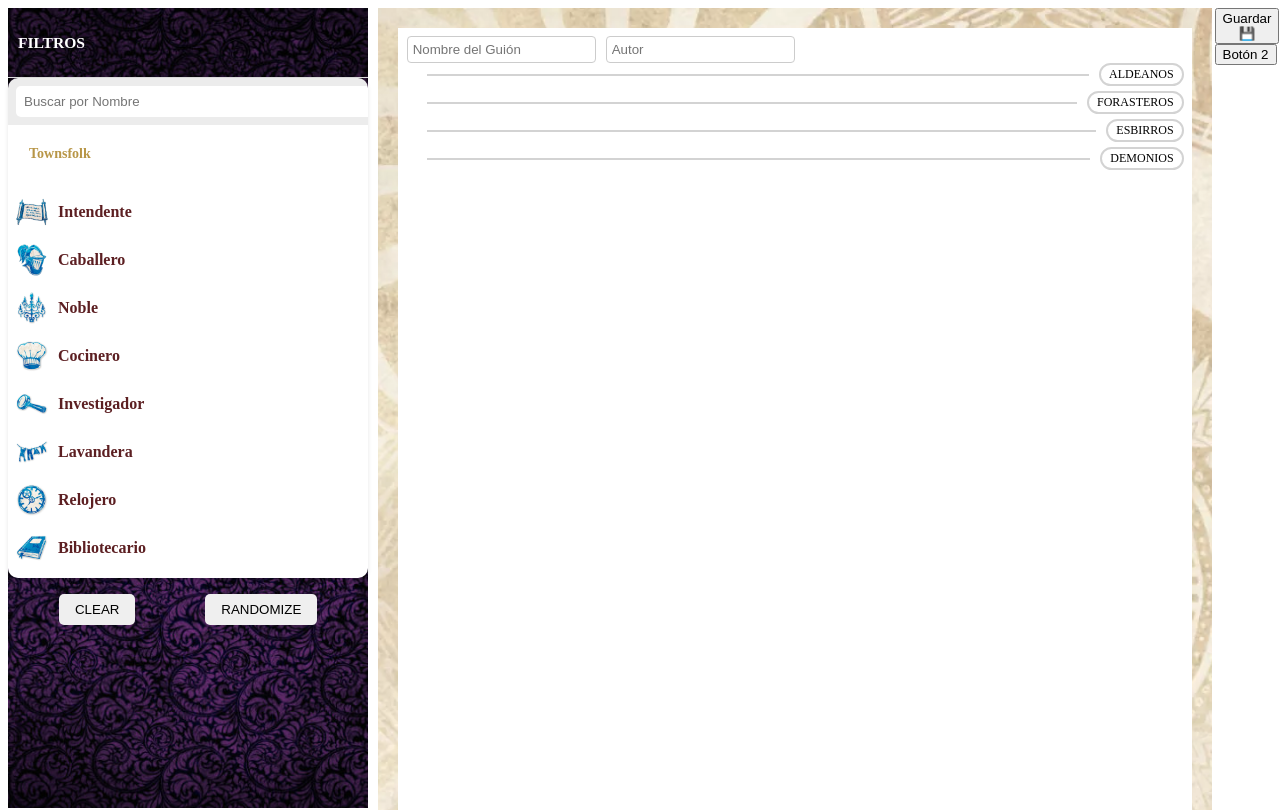
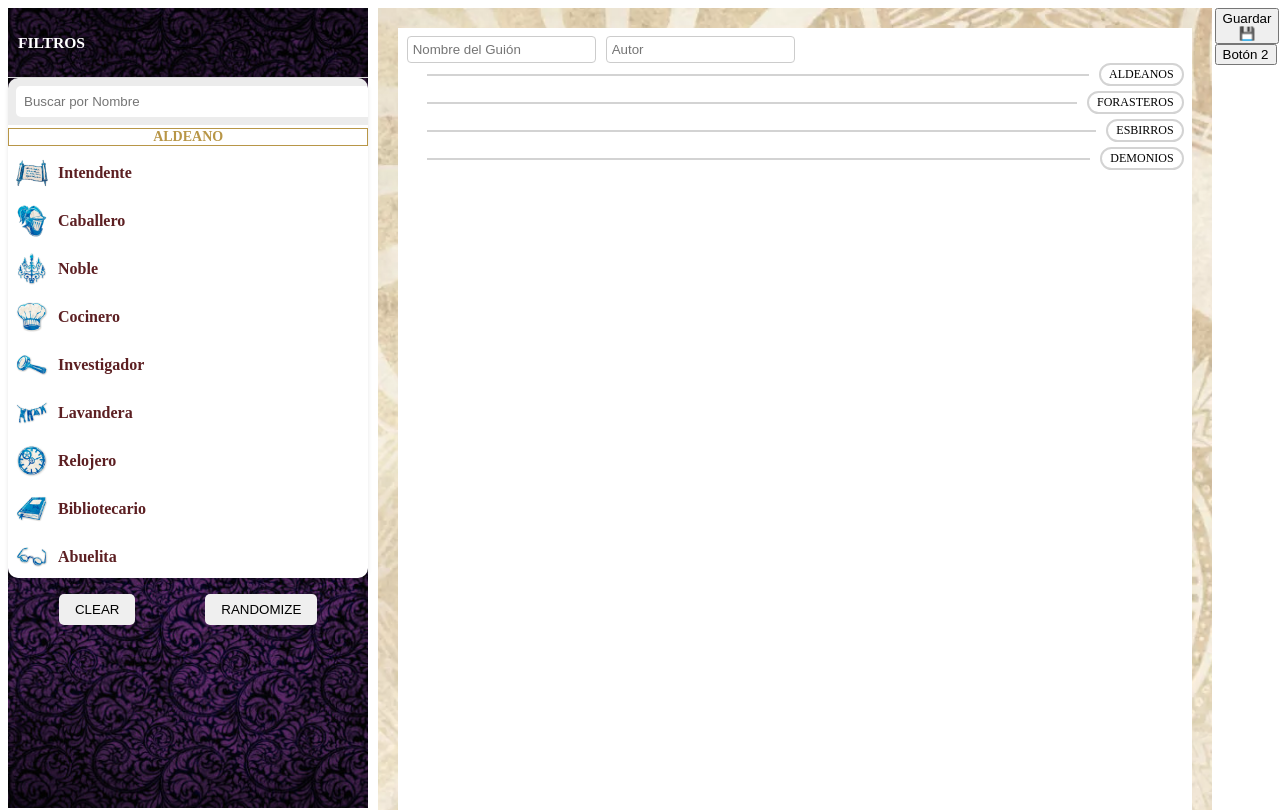
Before and after one commit to JaeN1/botc-script-a12, an Angular app in the folder botc-script-esp/: page / in a window 1280 px wide. Shown: the top 810 px of the page. Built offline with nearby package versions, Linux system fonts and the light colour scheme.

Commit message:
Cambio estetico menu personajes

```diff
--- a/botc-script-esp/src/app/character-list/character-list.component.html
+++ b/botc-script-esp/src/app/character-list/character-list.component.html
@@ -25,7 +25,7 @@
   </div> -->
 
   <div *ngFor="let roleType of objectKeys(personajesAgrupados)" class="role-group">
-    <h3>{{ roleType }}</h3>
+    <h3>{{ roleTypeTranslations[roleType] || roleType }}</h3>
     <div class="characters">
       <div *ngFor="let character of personajesAgrupados[roleType]"
            class="character-item"
--- a/botc-script-esp/src/app/character-list/character-list.component.scss
+++ b/botc-script-esp/src/app/character-list/character-list.component.scss
@@ -23,8 +23,12 @@
       color: #b89647;
       text-transform: capitalize;
       border: 1px solid rgba(0,0,0,0);
-      padding: 10px 0;
-      margin: 10px 20px 15px;
+      //padding: 10px 0;
+      margin: 3px 0px 3px;
+      text-transform: uppercase;
+      border: 1px;
+      border-style: solid;
+      text-align: center;
     }
 
     .characters {
--- a/botc-script-esp/src/app/character-list/character-list.component.ts
+++ b/botc-script-esp/src/app/character-list/character-list.component.ts
@@ -16,6 +16,14 @@ export class CharacterListComponent implements OnInit {
   groupedCharacters: { [key: string]: any[] } = {}; // Objeto para almacenar los personajes agrupados
   selectedCharacters: any[] = [];
 
+  roleTypeTranslations: { [key: string]: string } = {
+    'townsfolk': 'Aldeano',
+    'outsider': 'Forastero',
+    'minion': 'Esbirro',
+    'demon': 'Demonio',
+    'travellers': 'Viajeros',
+    'fabled': 'Fábulas'
+  };
 
   constructor(
     private personajesService: PersonajesService,
```
